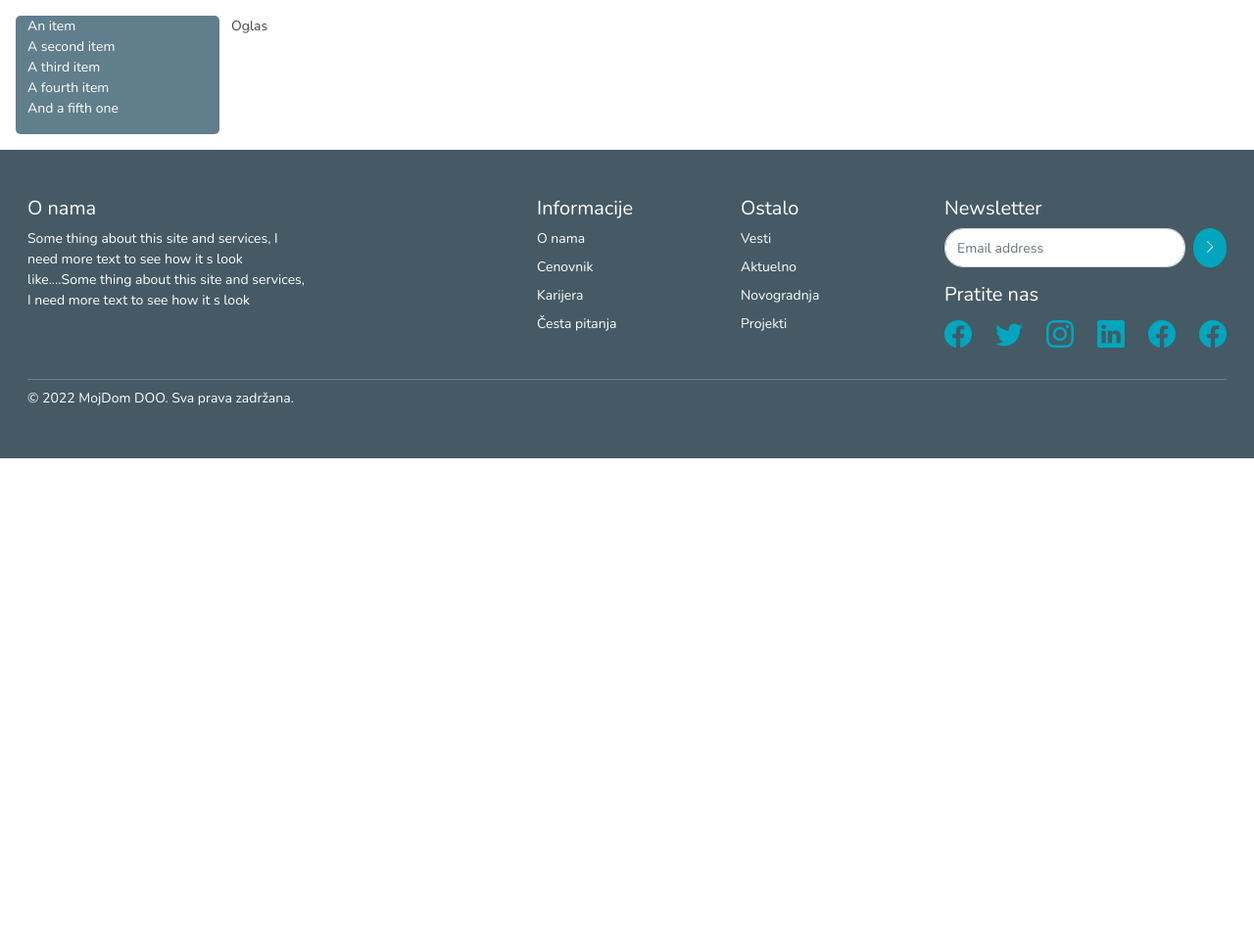
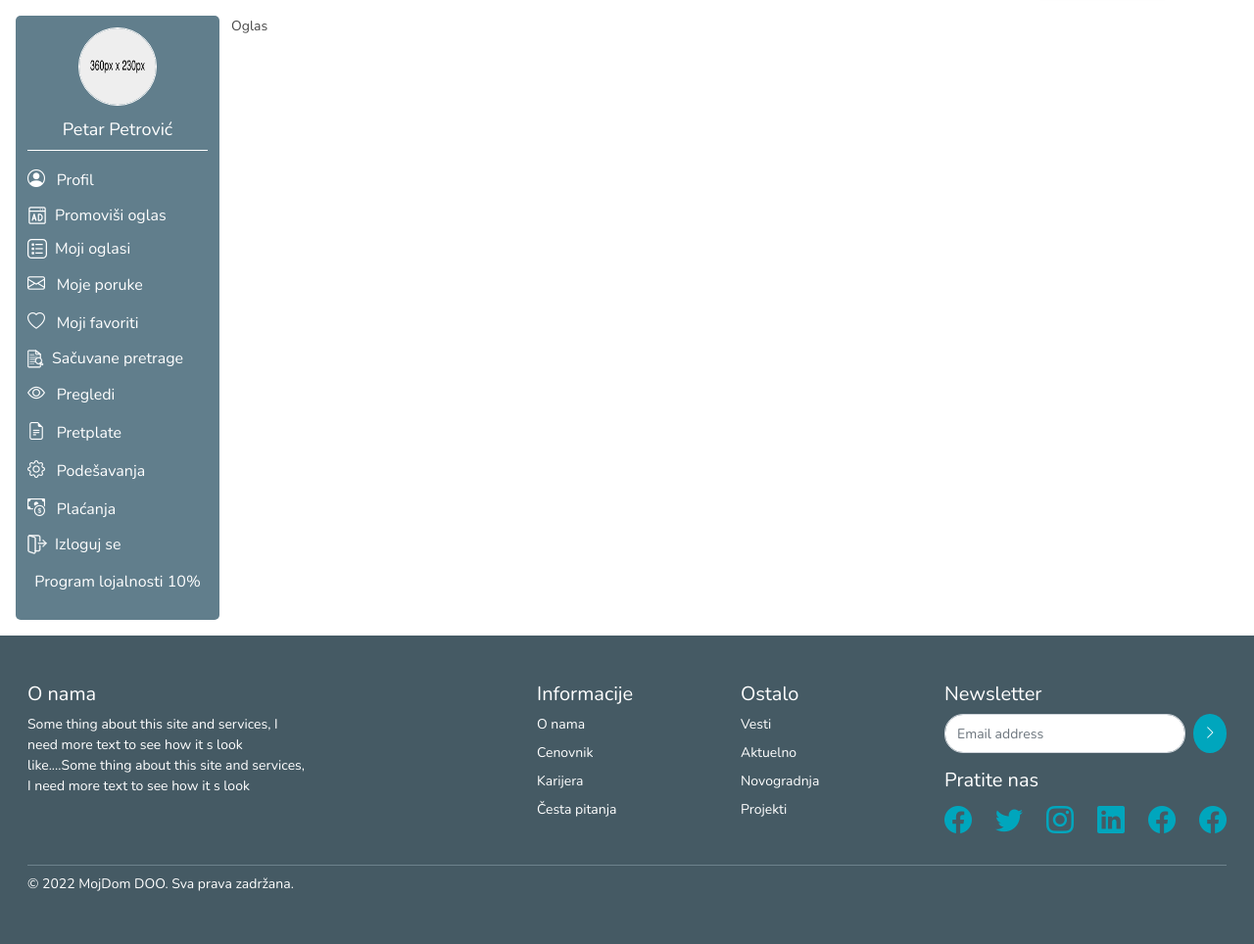
Before and after one commit to whimsy-cat/oglasi-django-bootstrap, a Django app: page /oglasi/postavi/ in a window 1280 px wide. Shown: the part 73-1037 px from the top of the page at 98% size. Before the commit the page ends 541 px from the top, so only its background shows below. Run offline with Django 4.2, Linux system fonts and the light colour scheme; parts of the project's set-up code (start-up, migrations or seed data) failed here and were passed over.

Commit message:
Update profile sidebar

```diff
--- a/listings/urls.py
+++ b/listings/urls.py
@@ -3,7 +3,7 @@ from listings import views
 
 
 urlpatterns = [
-    path('/', views.listings, name="listings"),
+    path('', views.listings, name="listings"),
     path('postavi/', views.create, name="listing_create"),
     path('pregled/<slug>/', views.listing, name="listing_profile"),
 ]
--- a/static/css/listings.css
+++ b/static/css/listings.css
@@ -2,8 +2,42 @@
 .create-listing {
 
 }
-.create-listing .profile-sidebar {
+.profile-sidebar {
   background: #617E8C;
   border-radius: 5px;
   color: white;
+  padding: 12px;
 }
+.profile-sidebar .profile-avatar {
+  width: 80px;
+  height: 80px;
+  border-radius: 50%;
+  border: 1px solid #FFFFFF;
+  margin-bottom: 12px;
+}
+.profile-sidebar .profile-name {
+  font-size: 18px;
+  line-height: 25px;
+  border-bottom: 1px solid white;
+  padding-bottom: 8px;
+}
+.profile-sidebar ul > li {
+  margin-bottom: 12px;
+}
+.profile-sidebar a {
+  text-decoration: none;
+  color: white;
+  font-size: 16px;
+  line-height: 22px;
+}
+.profile-sidebar a:hover {
+  color: #eeeeee;
+}
+.profile-sidebar .bi {
+  font-size: 18px;
+  margin-right: 8px;
+}
+.profile-sidebar .loyalty-text {
+  font-size: 16px;
+  line-height: 22px;
+}
--- a/templates/listing/create_new_listing.html
+++ b/templates/listing/create_new_listing.html
@@ -10,13 +10,60 @@
   <div class="container-fluid">
     <div class="row">
       <div class="col-2 profile-sidebar">
+        <div class="">
+          <div class="d-flex justify-content-center">
+            <img class="profile-avatar" src="{% static 'images/property/fp1.jpg' %}" alt="Avatar">
+          </div>
+          <p class="text-center profile-name">Petar Petrović</p>
+        </div>
         <ul class="list-unstyled">
-          <li class="list-group-item">An item</li>
-          <li class="list-group-item">A second item</li>
-          <li class="list-group-item">A third item</li>
-          <li class="list-group-item">A fourth item</li>
-          <li class="list-group-item">And a fifth one</li>
+          <li>
+            <i class="bi bi-person-circle"></i>
+            <a href="">Profil</a>
+          </li>
+          <li class="d-flex">
+            <img class="bi" src="{% static 'images/icons/promote_listing.svg' %}" alt="promote listing icon">
+            <a href="">Promoviši oglas</a>
+          </li>
+          <li class="d-flex">
+            <img class="bi" src="{% static 'images/icons/my_listings.svg' %}" alt="my listings icon">
+            <a href="">Moji oglasi</a>
+          </li>
+          <li>
+            <i class="bi bi-envelope"></i>
+            <a href="">Moje poruke</a>
+          </li>
+          <li>
+            <i class="bi bi-heart"></i>
+            <a href="">Moji favoriti</a>
+          </li>
+          <li class="d-flex">
+            <img class="bi" src="{% static 'images/icons/saved_searches.svg' %}" alt="saved searches icon">
+            <a href="">Sačuvane pretrage</a>
+          </li>
+          <li>
+            <i class="bi bi-eye"></i>
+            <a href="">Pregledi</a>
+          </li>
+          <li>
+            <i class="bi bi-file-earmark-text"></i>
+            <a href="">Pretplate</a>
+          </li>
+          <li>
+            <i class="bi bi-gear"></i>
+            <a href="">Podešavanja</a>
+          </li>
+          <li>
+            <i class="bi bi-cash-coin"></i>
+            <a href="">Plaćanja</a>
+          </li>
+          <li class="d-flex">
+            <img class="bi" src="{% static 'images/icons/logout.svg' %}" alt="logout icon">
+            <a href="">Izloguj se</a>
+          </li>
         </ul>
+
+        <p class="text-center loyalty-text">Program lojalnosti 10%</p>
       </div>
       <div class="col-10 main-area">
         Oglas
```
Also changed, not shown: static/images/icons/logout.svg (added), static/images/icons/my_listings.svg (added), static/images/icons/promote_listing.svg (added), static/images/icons/saved_searches.svg (added).
